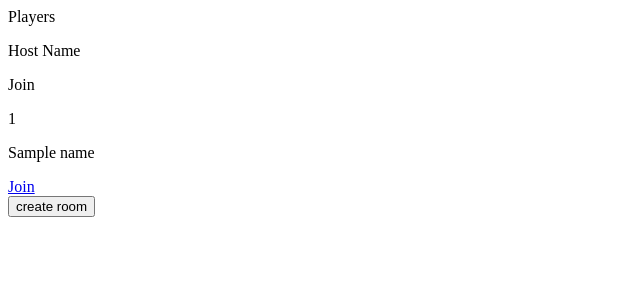
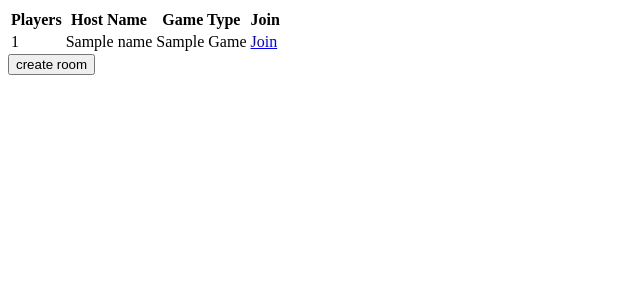
Before and after one commit to Luc-Mcgrady/py-web-game, a Flask app: template templates/game/match_list.html in a window 1280 px wide. Shown: the top 300 px of the page, without its empty margins (0-640 px from the left). Run offline with Flask 2, Linux system fonts and the light colour scheme; the template is opened without the code that fills it: most values are stand-ins (such as "Sample title", 1, 10 or a date in 2020).

Commit message:
Added: game type row to lobby table

```diff
--- a/templates/game/match_list.html
+++ b/templates/game/match_list.html
@@ -1,15 +1,21 @@
 
 <body>
-    <div class="match_grid">
-        <p>Players</p>
-        <p>Host Name</p>
-        <p>Join</p>
+    <table>
+        <tr>
+            <th>Players</th>
+            <th>Host Name</th>
+            <th>Game Type</th>
+            <th>Join</th>
+        </tr>
         {% for game in lobbys %}
-        <p>{{ game[1].uids|length }}</p>
-        <p>{{ game[1].name }}</p>
-        <a onclick="socket.emit('join',{{ game[0] }})" href="javascript:void(0);">Join</a>
+        <tr>
+            <td>{{ game[1].uids|length }}</td>
+            <td>{{ game[1].name }}</td>
+            <td>{{ game[1].game.title() }}</td>
+            <td><a onclick="socket.emit('join',{{ game[0] }})" href="javascript:void(0);">Join</a></td>
+        </tr>
         {% endfor %}
-    </div>
+    </table>
     <input type="button" onclick="document.location.href='/play/create_room'" value="create room" class="loose_button">
 
 </body>
```
Also changed, not shown: static/css/style.css (+15 -6 lines).
